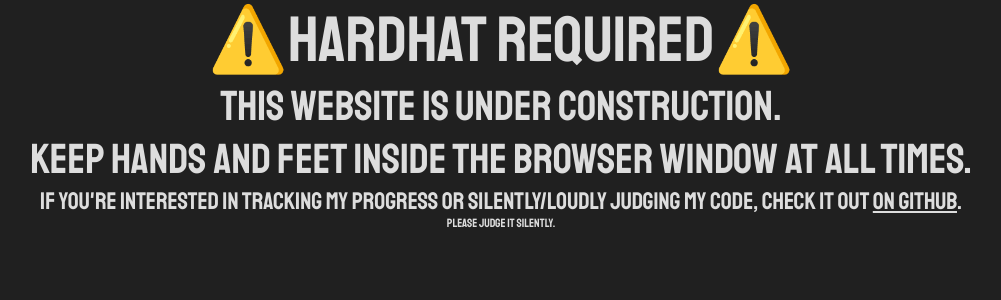
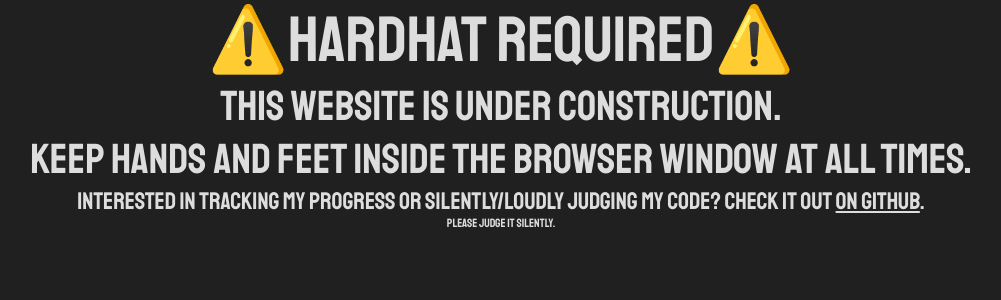
Before and after one commit to kienankb/website, a Next.js app: page / in a window 1280 px wide. Shown: the top 300 px of the page, without its empty margins (139-1140 px from the left). Built offline with nearby package versions, Linux system fonts and the light colour scheme.

Commit message:
I cannot be bothered to escape an apostrophe right now

```diff
--- a/pages/index.tsx
+++ b/pages/index.tsx
@@ -19,7 +19,7 @@ const Home: NextPage = () => {
         <div className='constructionTitle'>⚠️hardhat required⚠️</div>
         <div className='constructionSubtitle'>this website is under construction.</div>
         <div className='constructionSubtitle'>keep hands and feet inside the browser window at all times.</div>
-        <div className='constructionSubSubtitle'>if you're interested in tracking my progress or silently/loudly judging my code, check it out <a href='https://github.com/kienankb/website'>on github</a>.</div>
+        <div className='constructionSubSubtitle'>interested in tracking my progress or silently/loudly judging my code? check it out <a href='https://github.com/kienankb/website'>on github</a>.</div>
         <div className='constructionSubSubSubtitle'>please judge it silently.</div>
       </div>
     </div>
```
